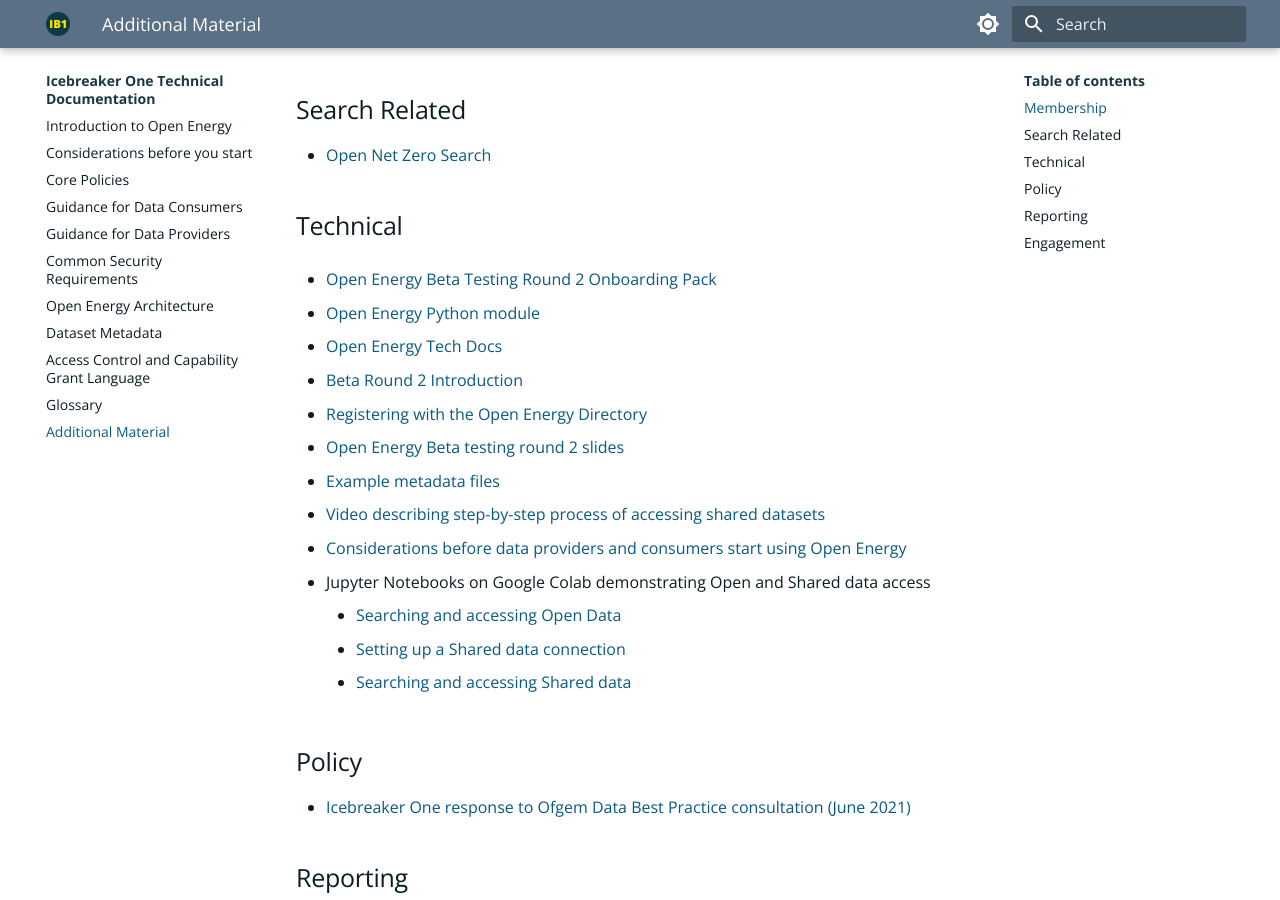
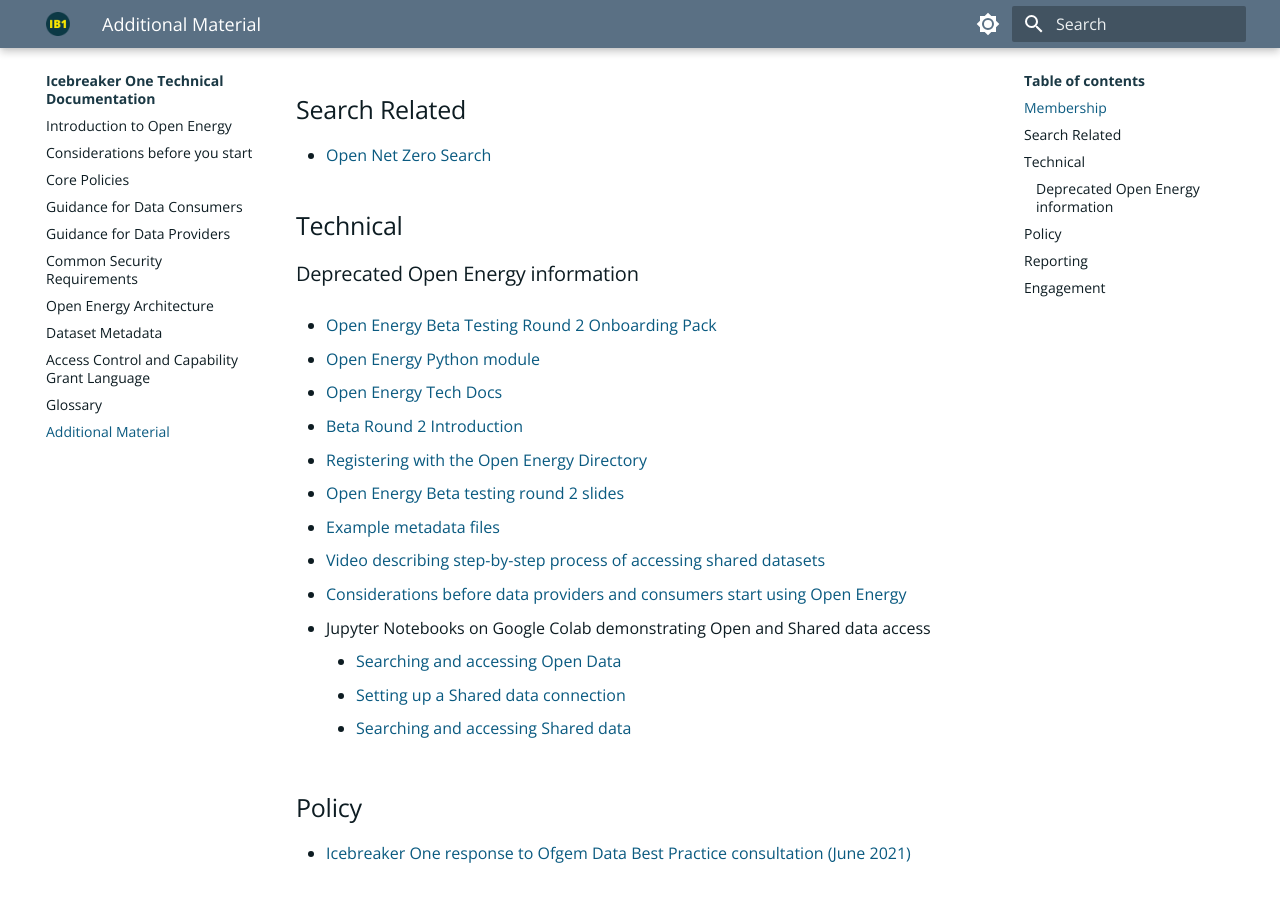
Before and after one commit to icebreakerone/ib1-technical-docs, an MkDocs documentation site: the page built from docs/additional_material.md, in a window 1280 px wide and 900 px high, scrolled down 379 px. Built offline with MkDocs 1.6.1 and Material for MkDocs 9.7.7, drawn with Linux system fonts in a browser that asks for light colours; the version menu is left out; some of the changed lines change nothing that is shown.

Commit message:
docs/additional_material.md updated from https://stackedit.net/

```diff
--- a/docs/additional_material.md
+++ b/docs/additional_material.md
@@ -17,6 +17,7 @@
 
 ## Technical
 
+### Deprecated Open Energy information
 
 * [Open Energy Beta Testing Round 2 Onboarding Pack](https://docs.google.com/document/u/0/d/11JCbeoKOKJyYojaw6XERudsYhDajJP53brw5NRGX3eY/edit)
 
@@ -60,5 +61,5 @@
 
 * Open Energy email - [openenergy@icebreakerone.org](mailto:openenergy@icebreakerone.org)
 <!--stackedit_data:
-eyJoaXN0b3J5IjpbMTg4ODYyMjkyOV19
+eyJoaXN0b3J5IjpbMjExNjgwMzI2MV19
 -->
```
